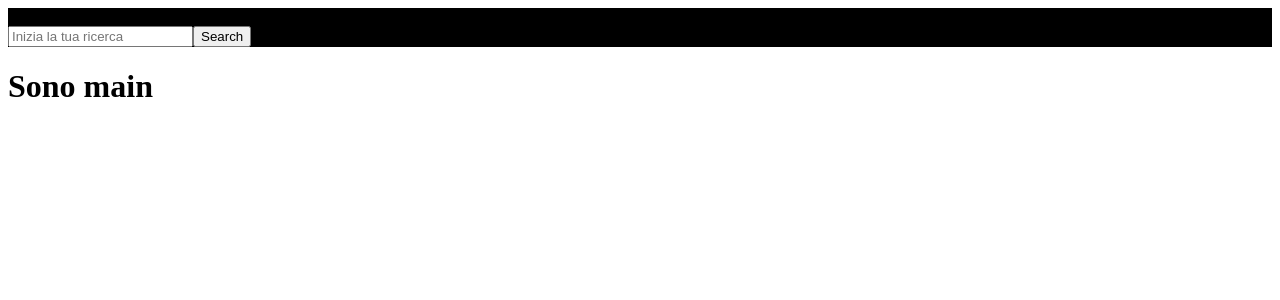
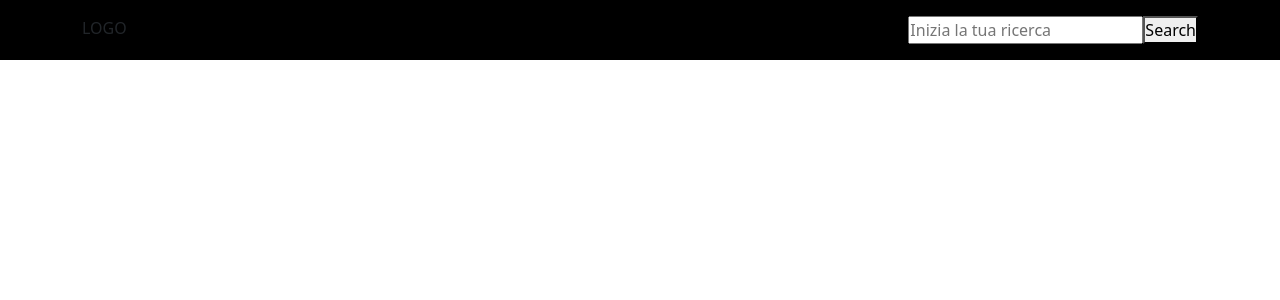
Before and after one commit to MichelangeloCaltagirone/vite-boolflix, a Vue app: page / in a window 1280 px wide. Shown: the top 300 px of the page. Built offline with nearby package versions, Linux system fonts and the light colour scheme; the HTML template or start-up script is replaced by a standard one.

Commit message:
First Milestone implemented

```diff
--- a/src/App.vue
+++ b/src/App.vue
@@ -1,18 +1,85 @@
-<script setup>
+<script>
 import AppMain from './components/AppMain.vue';
 import AppHeader from './components/AppHeader.vue';
+import axios from 'axios';
+import { store } from './store';
+
+    export default {
+        data() {
+            return {
+                apiUrl: 'https://api.themoviedb.org/3/search/movie',
+                apiKey: 'c1b93991122e2f217ab436b870ea2f9a',
+                query: '',
+                store
+            }
+    },
+    components: {
+        AppHeader,
+        AppMain,
+        store
+    },
+    methods: {
+        getSearchField() {
+            console.log('evento arrivatto in appVue'),
+            console.log(this.store.searchedInput)
+        },
+
+        getMoviesList(query) {
+            console.log(query)
+        },
+
+        getMoviesList(query) {
+            axios.get(this.apiUrl, {
+                params: {
+                    api_key: this.apiKey,
+                    query: query
+                }
+            })
+            .then((response) => {
+                console.log(response.data.results);
+                this.store.moviesList = response.data.results
+            })
+            .catch(function (error) {
+                console.log(error);
+            })
+        }
+    }
+
+    // methods: {
+        // getYugiohCardList(apiUrl, apiKey, query){
+        //     axios.get(this.(${apiKey}+${apiKey}), {
+        //         params: {
+        //             num: 80,
+        //             offset: 0
+        //         }
+        //     })
+        //     .then(response => {
+
+        //     this.awaitedCardsList = response.data.data})}
+        // },
+        // created() {
+
+        //     this.getYugiohCardList()
+        //     setTimeout(() => {
+        //     this.cardsList = this.awaitedCardsList;
+        //     this.loading = false
+        // }, 4000)
+        // },
+
+
+    }
 
 
 </script>
 
 <template>
 
-<AppHeader/>
+<AppHeader @searchField="getMoviesList(store.searchedInput)"/>
 <AppMain/>
 
 </template>
 
-<style scoped lang="scss">
+<style lang="scss">
 
 @use './style/general.scss' as *;
 @import '../node_modules/bootstrap/dist/css/bootstrap.css';
--- a/src/components/AppHeader.vue
+++ b/src/components/AppHeader.vue
@@ -1,24 +1,31 @@
 <script>
-
-
+import { store } from '../store';
     export default {
      data() {
         return {
+            store,
+            searchInput: ''
 
         }
-     }
+     },
+     methods: {
+        sendInputsearch(){
+            this.$emit("searchField")
+        }
+    }
+
     }
 </script>
 
 <template>
     <header>
 
-        <div class="container">
+        <div class="container d-flex justify-content-between py-3">
             <div>LOGO</div>
 
             <div class="groupSearchField">
-                <input type="text" placeholder="Inizia la tua ricerca">
-                <button type="button">Search</button>
+                <input type="text" v-model="store.searchedInput" placeholder="Inizia la tua ricerca">
+                <button type="button" @click="sendInputsearch">Search</button>
             </div>
         </div>
 
--- a/src/components/AppMain.vue
+++ b/src/components/AppMain.vue
@@ -1,26 +1,37 @@
 <script>
+import { store } from '../store';
+import MainItemList from './MainItemList.vue';
+
+
+    export default {
+        data() {
+            return {
+                store
+            }
+        },
+        components: {
+            MainItemList
+        }
+    }
 
 </script>
 
 <template>
 
    <main>
+
         <div class="container">
 
-            <h1>Sono main</h1>
+            <ul>
+                <MainItemList v-for="movie in this.store.moviesList" :key="movie.id" :movie="movie" />
+            </ul>
 
         </div>
 
    </main>
 
-
-
-
-
-
-
-
 </template>
 
 <style scoped>
+
 </style>
--- /dev/null
+++ b/src/components/MainItemList.vue
@@ -0,0 +1,30 @@
+<script>
+import { store } from '../store';
+    export default {
+        data() {
+            return {
+
+            }
+        },
+        props: {
+            movie: {
+                required: true,
+                type: Object
+            }
+        }
+    }
+</script>
+
+<template>
+
+    <li>
+        <p> {{ movie.title }} </p>
+        <p> {{ movie.original_title }} </p>
+        <p> {{ movie.original_language }} </p>
+        <p> {{ movie.vote_average }} </p>
+    </li>
+
+</template>
+
+<style scoped>
+</style>
--- /dev/null
+++ b/src/store.js
@@ -0,0 +1,6 @@
+import { reactive } from "vue";
+
+export const store = reactive ({
+    searchedInput: '',
+    moviesList: []
+})
```
